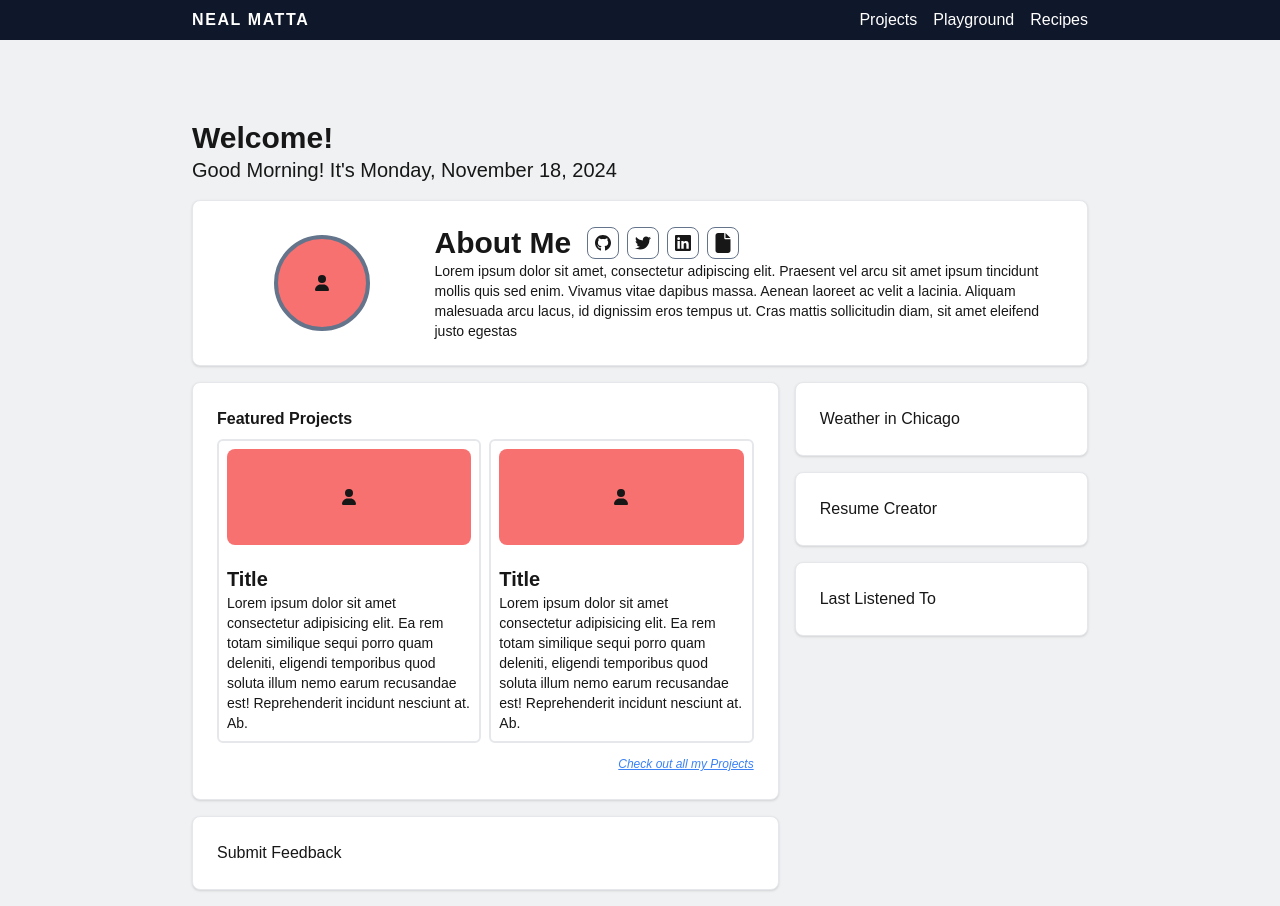
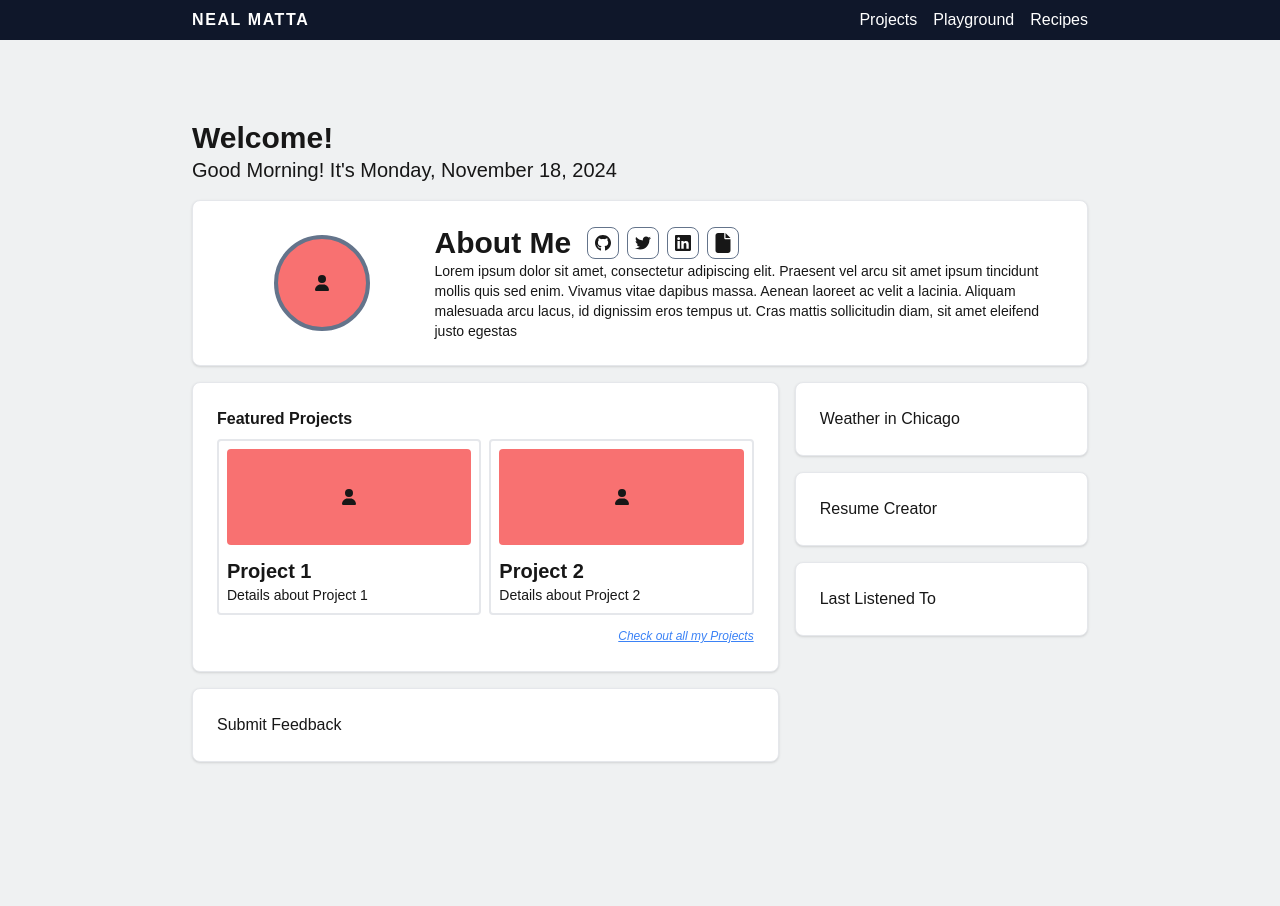
Before and after one commit to NealMatta/personal-website, a Next.js app: page / in a window 1280 px wide. After the commit the page ends 800 px from the top, so only its background shows below. Built offline with nearby package versions, Linux system fonts and the light colour scheme.

Commit message:
Slightly rescutrued the code to grab data from a dummy data folder and then had to make stylistic changes to account for having less characters

```diff
--- /dev/null
+++ b/public/dummyData/PROJECTS.json
@@ -0,0 +1,12 @@
+[
+  {
+    "id": 1,
+    "title": "Project 1",
+    "description": "Details about Project 1"
+  },
+  {
+    "id": 2,
+    "title": "Project 2",
+    "description": "Details about Project 2"
+  }
+]
--- a/src/components/Projects/Cards/ProjectCard.tsx
+++ b/src/components/Projects/Cards/ProjectCard.tsx
@@ -2,26 +2,23 @@ import React from 'react';
 // import Image from 'next/image';
 import { FontAwesomeIcon } from '@fortawesome/react-fontawesome';
 import { faUser } from '@fortawesome/free-solid-svg-icons';
+import { Project } from '@/src/types';
 
 interface ProjectCardProps {
   className?: string; // Optional prop to accept custom class names
+  project: Project;
 }
 
-export default function ProjectCard({ className }: ProjectCardProps) {
+export default function ProjectCard({ className, project }: ProjectCardProps) {
   return (
-    <div className={`flex flex-col p-2 border-2 rounded-md ${className}`}>
+    <div className={`flex flex-col p-2 border-2 rounded ${className}`}>
       {/* Image would go here */}
-      <div className="relative flex h-24 w-full items-center justify-center rounded-lg bg-red-400 ">
-        <FontAwesomeIcon icon={faUser} className="w-12" />
+      <div className="flex h-24 w-full items-center justify-center rounded bg-red-400 ">
+        <FontAwesomeIcon icon={faUser} />
       </div>
-      <div className="pt-5">
-        <h1 className="font-bold text-xl">Title</h1>
-        <p className="text-sm">
-          Lorem ipsum dolor sit amet consectetur adipisicing elit. Ea rem totam
-          similique sequi porro quam deleniti, eligendi temporibus quod soluta
-          illum nemo earum recusandae est! Reprehenderit incidunt nesciunt at.
-          Ab.
-        </p>
+      <div className="pt-3">
+        <h1 className="font-bold text-xl">{project.title}</h1>
+        <p className="text-sm">{project.description}</p>
       </div>
     </div>
   );
--- a/src/components/Projects/ClientSideProjects.tsx
+++ b/src/components/Projects/ClientSideProjects.tsx
@@ -12,18 +12,15 @@ import ProjectCard from './Cards/ProjectCard';
 import ProjectModal from './ProjectModal';
 import { FontAwesomeIcon } from '@fortawesome/react-fontawesome';
 import { faUser } from '@fortawesome/free-solid-svg-icons';
+import { Project } from '@/src/types';
 
 export default function ClientSideProjects({
   projects,
 }: {
-  projects: { id: number; title: string; description: string }[];
+  projects: Project[];
 }) {
   const [isModalOpen, setIsModalOpen] = useState(false);
-  const [selectedProject, setSelectedProject] = useState<{
-    id: number;
-    title: string;
-    description: string;
-  } | null>(null);
+  const [selectedProject, setSelectedProject] = useState<Project | null>(null);
 
   const modalRef = useRef<HTMLDivElement>(null);
 
@@ -85,11 +82,12 @@ export default function ClientSideProjects({
         <div
           key={project.id}
           onClick={() => openModal(project)}
-          className="cursor-pointer"
+          className="cursor-pointer grow"
         >
-          <ProjectCard className="w-full lg:w-auto" />
+          <ProjectCard className="" project={project} />
         </div>
       ))}
+
       {/* Modal for Project Details */}
       <ProjectModal isOpen={isModalOpen} onClose={closeModal}>
         {selectedProject && (
@@ -117,8 +115,9 @@ export default function ClientSideProjects({
               </div>
 
               <div className="w-full md:w-1/2 ">
-                {/* <p>{selectedProject.description}</p> */}
                 <div className="mb-2">
+                  <p>{selectedProject.description}</p>
+
                   <h3 className="font-bold text-lg">What is It?</h3>
                   <p>
                     Lorem ipsum dolor sit amet consectetur adipisicing elit.
--- a/src/components/Projects/FeaturedProjects.tsx
+++ b/src/components/Projects/FeaturedProjects.tsx
@@ -1,26 +1,16 @@
-// 'use client'; // No longer needed at the top of this file
 import BarebonesCard from '../cards/BarebonesCard';
 import Link from 'next/link';
 import ClientSideProjects from './ClientSideProjects';
-
-const mockProjectDetails = [
-  {
-    id: 1,
-    title: 'Project 1',
-    description:
-      'Lorem ipsum dolor sit amet consectetur adipisicing elit. Ea rem totamsimilique sequi porro quam deleniti, eligendi temporibus quod solutaillum nemo earum recusandae est! Reprehenderit incidunt nesciunt at.Ab.',
-  },
-  { id: 2, title: 'Project 2', description: 'Details about Project 2' },
-];
+import mockProjectDetails from '@/public/dummyData/PROJECTS.json';
 
 export default function FeaturedProjects() {
   return (
     <BarebonesCard>
       <div className="flex flex-col">
         <h1 className="font-bold">
-          <span className="">Featured Projects</span>
+          <span>Featured Projects</span>
         </h1>
-        <div className="gap-2 my-2 flex flex-wrap lg:flex-nowrap">
+        <div className="flex flex-col lg:flex-row gap-2 my-2">
           {/* Pass mock project details to the client-side component */}
           <ClientSideProjects projects={mockProjectDetails} />
         </div>
--- /dev/null
+++ b/src/types/index.ts
@@ -0,0 +1 @@
+export * from './projects';
--- /dev/null
+++ b/src/types/projects.ts
@@ -0,0 +1,5 @@
+export interface Project {
+  id: number;
+  title: string;
+  description: string;
+}
```
